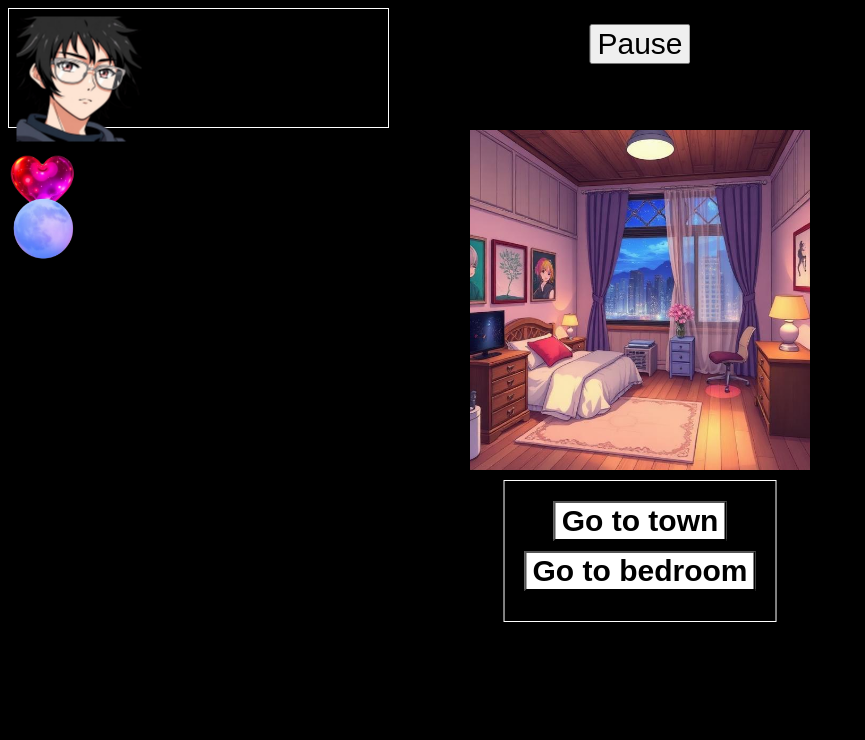
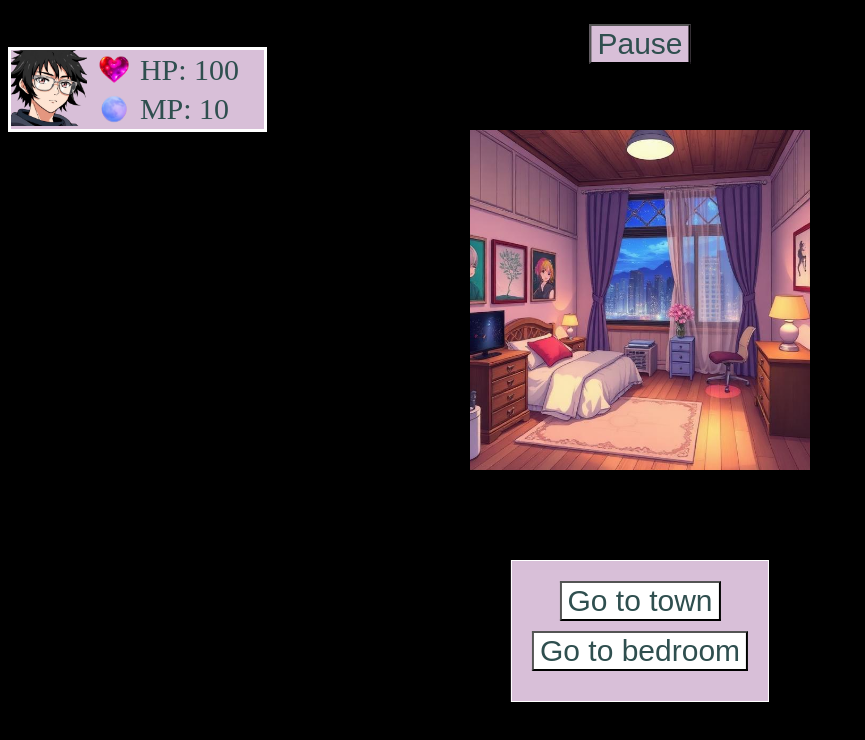
Before and after one commit to amethystCyber/amatsumiMMO, a plain HTML site: page amatsumiSPA.html in a window 1280 px wide. Shown: the whole page, without its empty margins (0-865 px from the left). Drawn offline with Linux system fonts and the light colour scheme.

Commit message:
went with a thistle color pallete and finished my player box and got some good practice with flex box

```diff
--- a/amatsumiSPA.html
+++ b/amatsumiSPA.html
@@ -11,19 +11,21 @@ body{
     left: 50%;
     transform: translateX(-50%);
     font-size: 30px;
+    background-color: thistle;
+    color: darkslategray;
 }
 #pauseMenu{
 border: solid 1px white;
-background-color: black;
-width: 50%;
-height: 50%;
+background-color: thistle;
+width: 80%;
+height: 80%;
 z-index: 20;
 position: absolute;
 left: 50%;
 top: 15%;
 transform: translateX(-50%);
 font-size: 30px;
-color: white;
+color: darkslategray;
 display: none;
 flex-direction: row;
 }
@@ -41,16 +43,13 @@ flex-direction: row;
     justify-content: center;
     display: flex;
     flex-direction: column;
-    position: relative;
 }
 #playerImg{
-    scale: 50%;
-    margin-top: -30%;
-    margin-bottom: -37%;
+  height: 50%;
 }
 #dataCenter{
     border: solid 1px pink;
-    background-color: darkslategray;
+    background-color: black;
     width: 50%;
     display: flex;
     flex-direction: column;
@@ -58,49 +57,72 @@ flex-direction: row;
     justify-content: center;
 }
 #dataCenter button{
-    background-color: black;
-    color: white;
+    background-color: thistle;
+    color: darkslategray;
     font-size: 30px;
     margin-bottom: 2%;
 }
 
 /*playerBox top left*/
 #playerBox{
+  border: solid 3px white;
+  background-color: thistle;
   position: relative;
-  top: 0%;
   left: 0%;
-  background-color: black;
-  width: 30%;
-  height: 15%;
-  border: solid 1px white;
+  top: 5%;
+  width: 20%;
+  height: 10%;
+  display: flex;
 }
 #playerBoxPic{
-  scale: 25%;
-  margin: -180 -180 -180 -180;
+  background-image: url('marcelo.png');
+  background-size: contain;
+  background-repeat: no-repeat;
+  width: 30%;
+  height: 100%;
+}
+#playerBoxHpBox{
+  width: 70%;
+  height: 50%;
+  position: absolute;
+  top: 0%;
+  left: 30%;
+  display: flex;
+  flex-direction: row;
+}
+#playerBoxMpBox{
+  width: 70%;
+  height: 50%;
+  position: absolute;
+  top: 50%;
+  left: 30%;
+  display: flex;
+  flex-direction: row;
+}
+#playerBoxHpPic{
+  width: 30%;
+  background-image: url('heart.png');
+  background-size: contain;
+  background-repeat: no-repeat;
+  background-position: center;
+}
+#playerBoxMpPic{
+  width: 30%;
+  background-image: url('mp.png');
+  background-size: contain;
+  background-repeat: no-repeat;
+  background-position: center;
 }
 #playerBoxHp{
-  height: 50%;
-  position: absolute;
-  right: 0%;
-  top: 0%;
-  width: 65%;
+  color: darkslategray;
+  align-content: center;
+  font-size: 30px;
 }
 #playerBoxMp{
-  height: 50%;
-  position: absolute;
-  right: 0%;
-  top: 50%;
-  width: 65%;
+  color: darkslategray;
+  align-content: center;
+  font-size: 30px;
 }
-#playerBoxHpPic{
-  scale: 20%;
-  margin: -175 -160 -200 -200;
-}
-#playerBoxMpPic{
-  scale: 28%;
-  margin: -137 -150 -170 -160;
-}
-
 
 
 /*room UI*/
@@ -128,7 +150,7 @@ flex-direction: row;
 }
 /*Navbox UI*/
 #navBox{
-  background-color: black;
+  background-color: thistle;
   padding: 20px;
   align-items: center;
   justify-content: center;
@@ -136,17 +158,16 @@ flex-direction: row;
   flex-direction: column;
   width: fit-content;
   position: absolute;
-  top: 60%;
+  top: 70%;
   left: 50%;
   transform: translateX(-50%);
-  color: white;
+  color: darkslategray;
   font-weight: bold;
   border: solid 1px white;
 }
 #navBox button{
   background-color: white;
-  color: black;
-  font-weight: bolder;
+  color: darkslategray;
   font-size: 30px;
   margin-bottom: 10px;
 }
@@ -167,17 +188,20 @@ flex-direction: row;
 <button onclick="deleteSave()">erase game</button>
 </div>
 </div>
+<!--player container top left-->
+<div id="playerBox">
 
-<div id="playerBox">
-<img id="playerBoxPic" src="marcelo.png">
+<div id="playerBoxPic"></div>
+
 <div id="playerBoxHpBox">
-<img id="playerBoxHpPic" src="heart.png">
+<div id="playerBoxHpPic"></div>
 <span id="playerBoxHp"></span>
 </div>
 <div id="playerBoxMpBox">
-<img id="playerBoxMpPic" src="mp.png">
+<div id="playerBoxMpPic"></div>
 <span id="playerBoxMp"></span>
 </div>
+
 </div>
 
 <!--these will be rooms-->
@@ -290,8 +314,8 @@ console.log(`Current Room: ${gameState.currentroom}`)
 }
 
 function loadPlayerBox(){
-  document.getElementById('playerBoxHp').innerText = gameState.hp;
-  document.getElementById('playerBoxMp').innerText = gameState.mp;
+  document.getElementById('playerBoxHp').innerText = `HP: ${gameState.hp}`;
+  document.getElementById('playerBoxMp').innerText = `MP: ${gameState.mp}`;
 }
 //load the saved room on startup
 enterRoom(gameState.currentroom);
```
